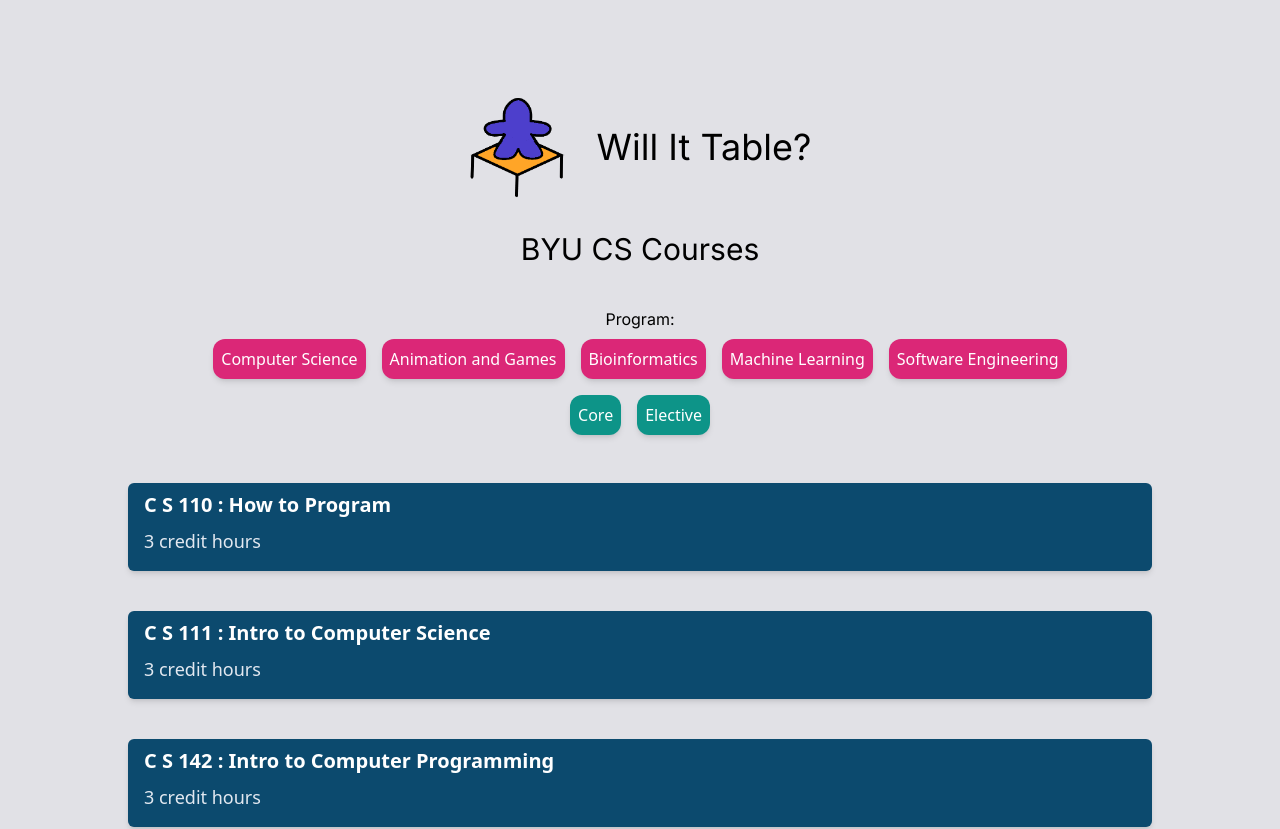
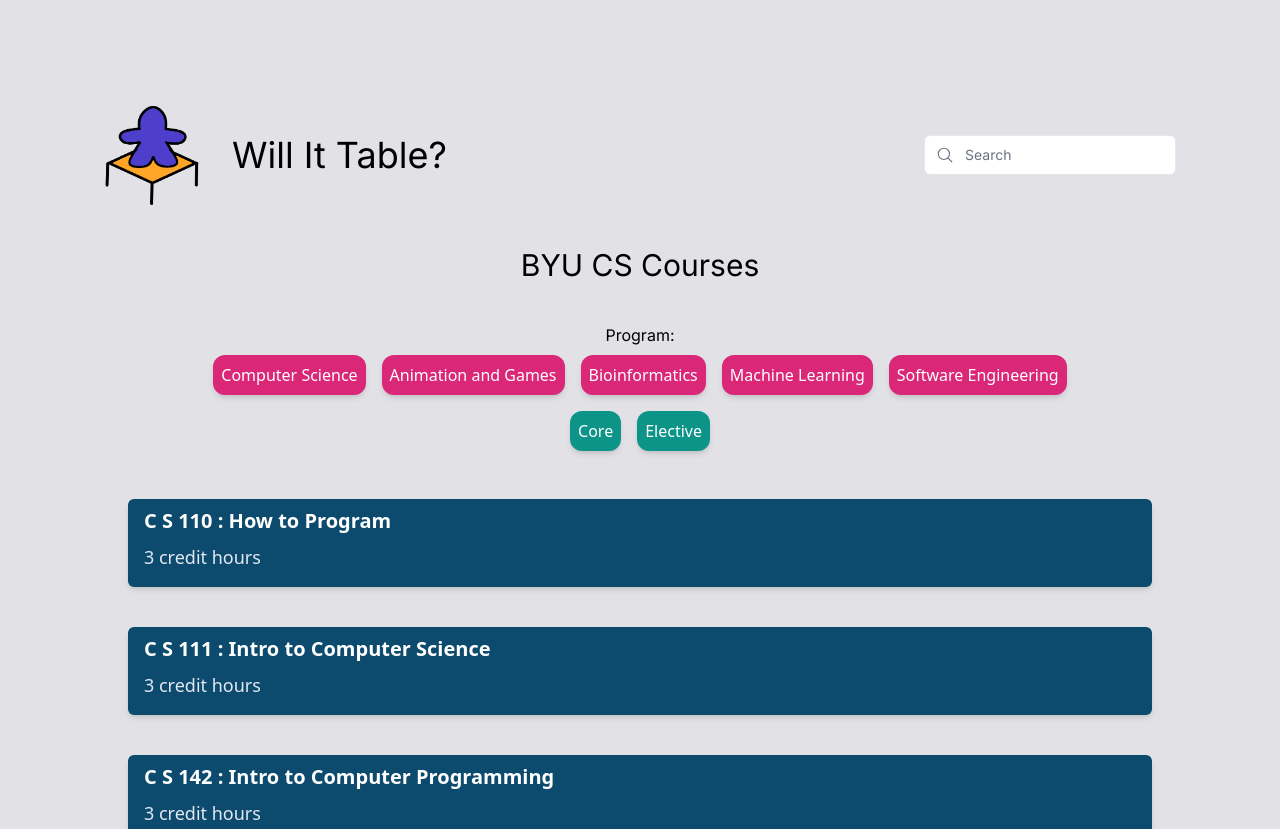
Before and after one commit to AlisonRampton/will-it-table, a Next.js app: page / in a window 1280 px wide. Shown: the top 829 px of the page. Built offline with nearby package versions, Linux system fonts and the light colour scheme.

Commit message:
Fleshed out header, added search bar

```diff
--- a/app/header.tsx
+++ b/app/header.tsx
@@ -1,15 +1,22 @@
+import Search from "./search";
+
 export default function Header({ bigMobile }: { bigMobile: boolean }) {
   return (
     <div
       className={
-        `w-full p-2` + bigMobile ? `flex flex-col md:flex-row` : `flex-row`
+        `w-full p-2 ` +
+        (bigMobile ? `flex flex-col md:flex-row` : `flex flex-row`) +
+        ` items-center justify-between`
       }
     >
       <div className="flex flex-row items-center">
         <img src="will-it-table-logo.png" className="w-16 md:w-24" />
         <h1 className="pl-8 text-2xl md:text-4xl">Will It Table?</h1>
       </div>
-      {/* search bar */}
+
+      <div>
+        <Search placeholder="Search" />
+      </div>
     </div>
   );
 }
--- /dev/null
+++ b/app/search.tsx
@@ -0,0 +1,38 @@
+"use client";
+
+import { MagnifyingGlassIcon } from "@heroicons/react/24/outline";
+import { useSearchParams, usePathname, useRouter } from "next/navigation";
+import { useDebouncedCallback } from "use-debounce";
+
+export default function Search({ placeholder }: { placeholder: string }) {
+  const searchParams = useSearchParams();
+  const pathname = usePathname();
+  const { replace } = useRouter();
+  const handleSearch = useDebouncedCallback((term) => {
+    console.log(`Searching... ${term}`);
+    const params = new URLSearchParams(searchParams);
+    params.set("page", "1");
+    if (term) {
+      params.set("query", term);
+    } else {
+      params.delete("query");
+    }
+    replace(`${pathname}?${params.toString()}`);
+  }, 300);
+  return (
+    <div className="w-auto relative flex flex-1 flex-shrink-0">
+      <label htmlFor="search" className="sr-only">
+        Search
+      </label>
+      <input
+        className="peer block w-auto rounded-md border border-gray-200 py-[9px] pl-10 text-sm outline-2 placeholder:text-gray-500"
+        placeholder={placeholder}
+        onChange={(e) => {
+          handleSearch(e.target.value);
+        }}
+        defaultValue={searchParams.get("query")?.toString()}
+      />
+      <MagnifyingGlassIcon className="absolute left-3 top-1/2 h-[18px] w-[18px] -translate-y-1/2 text-gray-500 peer-focus:text-gray-900" />
+    </div>
+  );
+}
```
